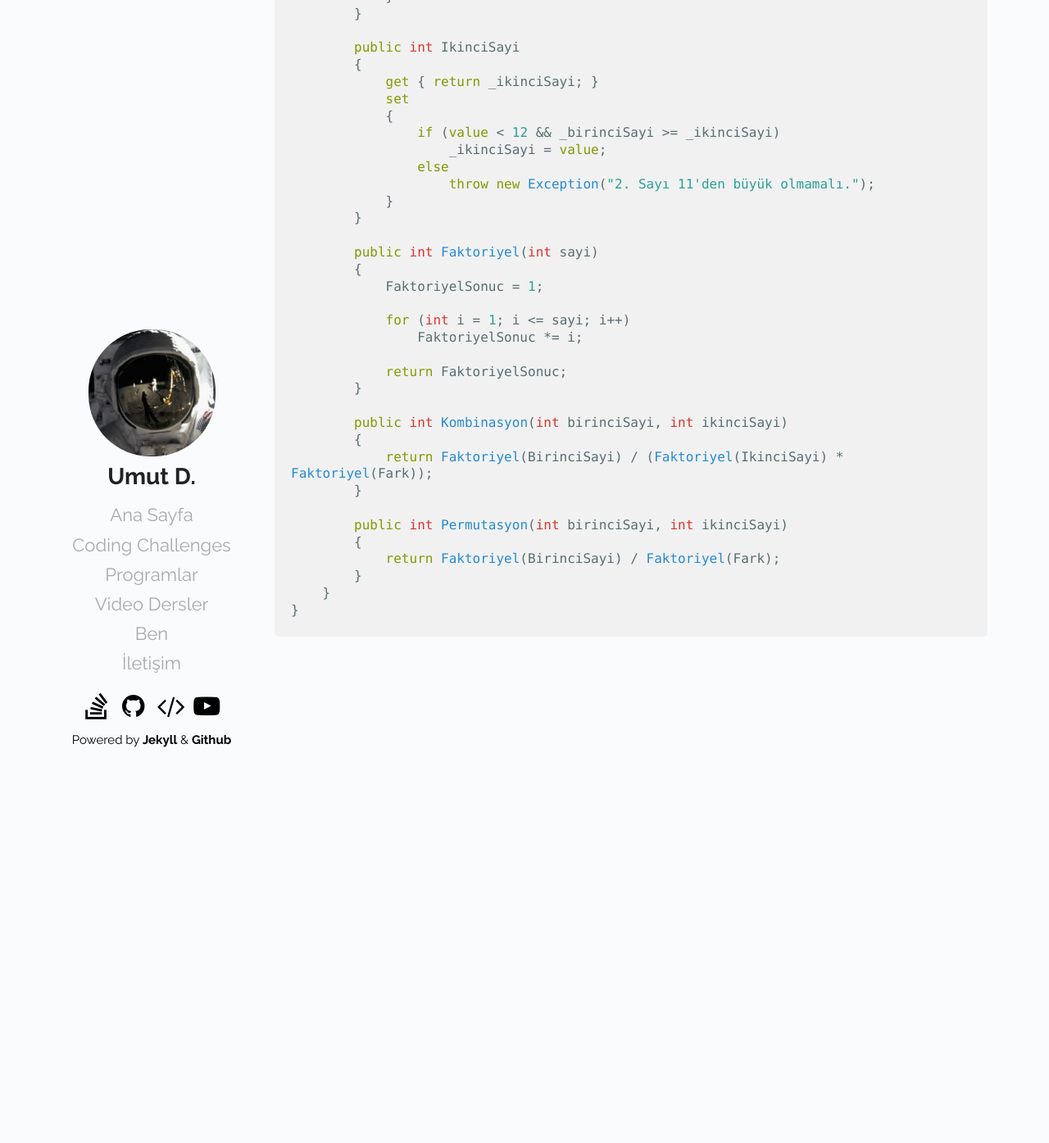
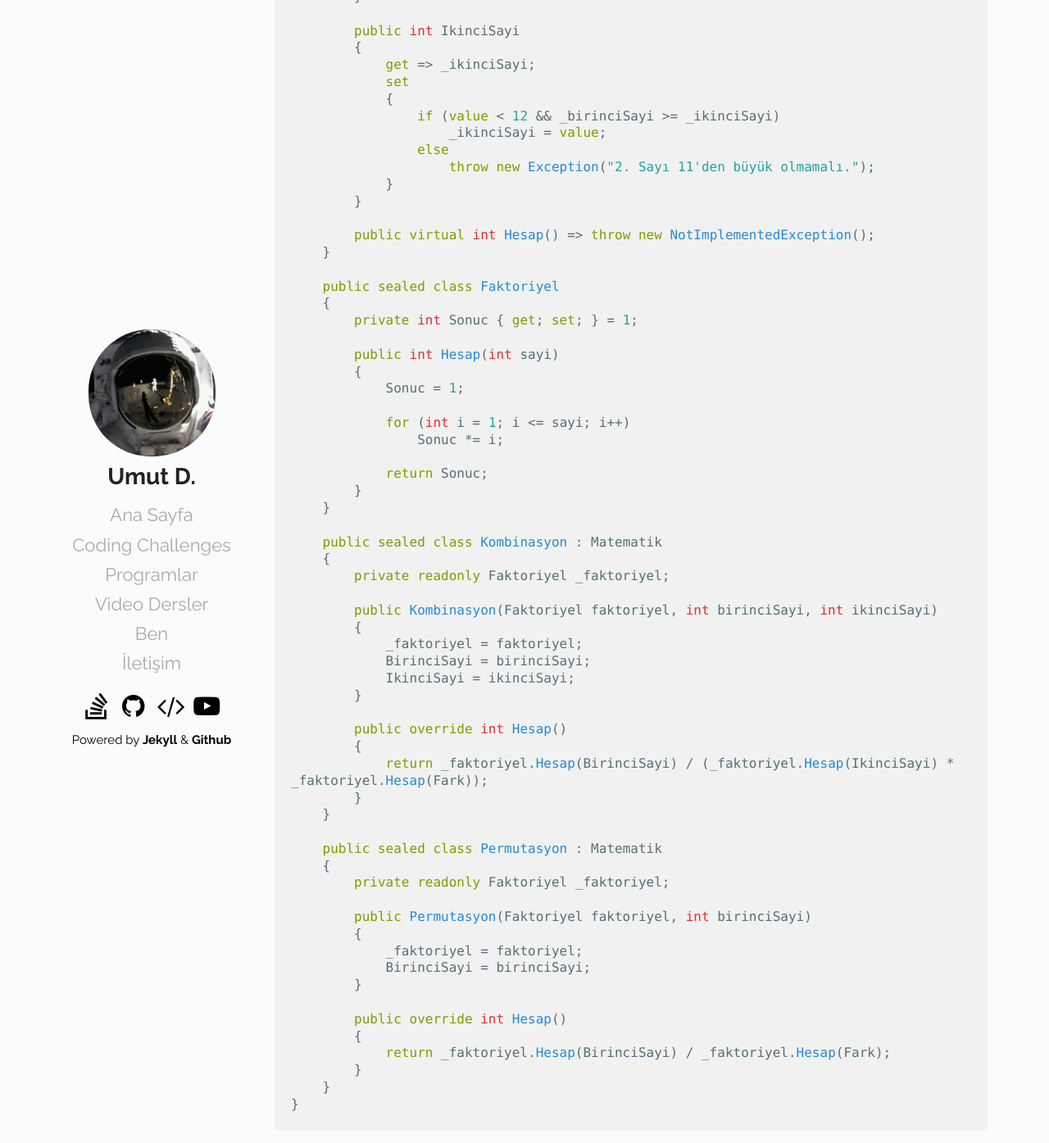
Before and after one commit to Umut-D/umutd.com, a Jekyll site: the page built from _posts/programlar/2019-11-13-fkp-hesaplayici.md, in a window 1280 px wide and 1400 px high, scrolled down 1448 px. Shown: the top 1395 px of the window at 82% size. Built offline with Jekyll 4.4.1, drawn with Linux system fonts in a browser that asks for light colours; some of the changed text lies outside the part shown.

```diff
--- a/_posts/programlar/2018-11-30-fkp-hesaplayici.md
+++ b/_posts/programlar/2019-11-13-fkp-hesaplayici.md
@@ -19,11 +19,11 @@
 - Permütasyon hesabı yapma.
 
 {:.tablo-ortali}
-| Faktöriyel, Kombinasyon, Permütasyon<br> Hesaplayıcı<br>![Versiyon](https://img.shields.io/badge/Versiyon-1.01-blueviolet.svg?style=flat) ![Durum](https://img.shields.io/badge/Durum-Çalışıyor-success.svg?style=flat) |  Faktöriyel, Kombinasyon, Permütasyon<br>Hesaplayıcı (Proje)<br>![Lisans](https://img.shields.io/badge/Lisans-MIT-blue.svg?style=flat) ![Durum](https://img.shields.io/badge/Proje-Sonlandırıldı-lightgray.svg?style=flat) ![Arşiv](https://img.shields.io/badge/Arşiv-orange.svg?style=flat)|
+| Faktöriyel, Kombinasyon, Permütasyon<br> Hesaplayıcı<br>![Versiyon](https://img.shields.io/badge/Versiyon-1.02-blueviolet.svg?style=flat) ![Durum](https://img.shields.io/badge/Durum-Çalışıyor-success.svg?style=flat) |  Faktöriyel, Kombinasyon, Permütasyon<br>Hesaplayıcı (Proje)<br>![Lisans](https://img.shields.io/badge/Lisans-MIT-blue.svg?style=flat) ![Durum](https://img.shields.io/badge/Proje-Sonlandırıldı-lightgray.svg?style=flat) ![Arşiv](https://img.shields.io/badge/Arşiv-orange.svg?style=flat)|
 |----------------------------------------- -|-------------------------------------------|
-| **MD5**: d161e1cb1e8d0cdce9dbe2d5f6d9c5ee | **MD5**: 16c55f425141f8037ec57a9f65c8a212 |
-| **Boyut**:  112.2 KB                       | **Boyut**:  551.7 KB                         |
-| **Gereksinimler**: .Net Framework 3.5     | **Gereksinimler**: .Net Framework 3.5     |
+| **MD5**: 9b24b1e5fba9705bfc424cc6e891adde | **MD5**: 97b519b98b74ec34a3a6528d7f65093f |
+| **Boyut**:  112 KB                       | **Boyut**:  788 KB                         |
+| **Gereksinimler**: .Net Framework 4     | **Gereksinimler**: .Net Framework 4    |
 | **Platform**: Microsoft Windows           | **Programlama Dili**: C#                  |
 | **İndir**: [Link](https://www.dropbox.com/s/61a22sn9ozb2qrr/fkp-hesaplayici.zip?dl=1)         | **İndir**: [Link](https://www.dropbox.com/s/mxbl0lqsswst9yg/fkp-hesaplayici-proje.zip?dl=1)                      |
 
@@ -34,16 +34,15 @@
 
 namespace fkp_hesapla
 {
-    public class Hesapla
+    public class Matematik
     {
         private int _birinciSayi;
         private int _ikinciSayi;
         public int Fark => BirinciSayi - IkinciSayi;
-        public int FaktoriyelSonuc { get; set; } = 1;
 
         public int BirinciSayi
         {
-            get { return _birinciSayi; }
+            get => _birinciSayi;
             set
             {
                 if (value < 12)
@@ -55,7 +54,7 @@
 
         public int IkinciSayi
         {
-            get { return _ikinciSayi; }
+            get => _ikinciSayi;
             set
             {
                 if (value < 12 && _birinciSayi >= _ikinciSayi)
@@ -65,24 +64,54 @@
             }
         }
 
-        public int Faktoriyel(int sayi)
+        public virtual int Hesap() => throw new NotImplementedException();
+    }
+
+    public sealed class Faktoriyel
+    {
+        private int Sonuc { get; set; } = 1;
+
+        public int Hesap(int sayi)
         {
-            FaktoriyelSonuc = 1;
+            Sonuc = 1;
 
             for (int i = 1; i <= sayi; i++)
-                FaktoriyelSonuc *= i;
+                Sonuc *= i;
 
-            return FaktoriyelSonuc;
+            return Sonuc;
+        }
+    }
+
+    public sealed class Kombinasyon : Matematik
+    {
+        private readonly Faktoriyel _faktoriyel;
+
+        public Kombinasyon(Faktoriyel faktoriyel, int birinciSayi, int ikinciSayi)
+        {
+            _faktoriyel = faktoriyel;
+            BirinciSayi = birinciSayi;
+            IkinciSayi = ikinciSayi;
         }
 
-        public int Kombinasyon(int birinciSayi, int ikinciSayi)
+        public override int Hesap()
         {
-            return Faktoriyel(BirinciSayi) / (Faktoriyel(IkinciSayi) * Faktoriyel(Fark));
+            return _faktoriyel.Hesap(BirinciSayi) / (_faktoriyel.Hesap(IkinciSayi) * _faktoriyel.Hesap(Fark));
+        }
+    }
+
+    public sealed class Permutasyon : Matematik
+    {
+        private readonly Faktoriyel _faktoriyel;
+
+        public Permutasyon(Faktoriyel faktoriyel, int birinciSayi)
+        {
+            _faktoriyel = faktoriyel;
+            BirinciSayi = birinciSayi;
         }
 
-        public int Permutasyon(int birinciSayi, int ikinciSayi)
+        public override int Hesap()
         {
-            return Faktoriyel(BirinciSayi) / Faktoriyel(Fark);
+            return _faktoriyel.Hesap(BirinciSayi) / _faktoriyel.Hesap(Fark);
         }
     }
 }
```
Also changed, not shown: other parts of _posts/programlar/2019-11-13-fkp-hesaplayici.md (+1 -1 lines), _posts/programlar/2019-11-12-alan-cevre-hesaplayici.md (renamed from _posts/programlar/2019-11-10-alan-cevre-hesaplayici.md, +2 -2 lines).
